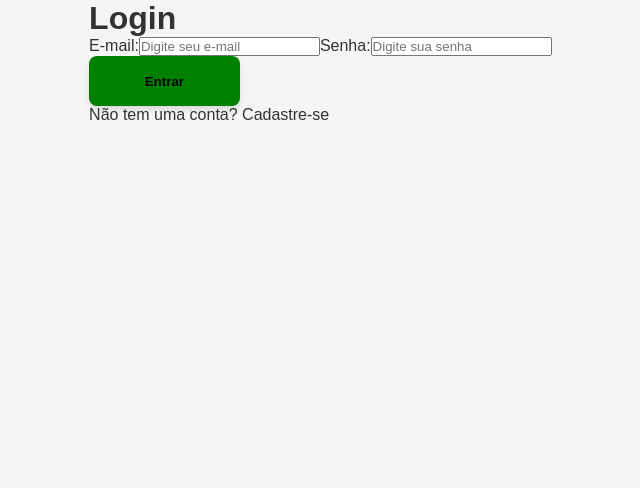
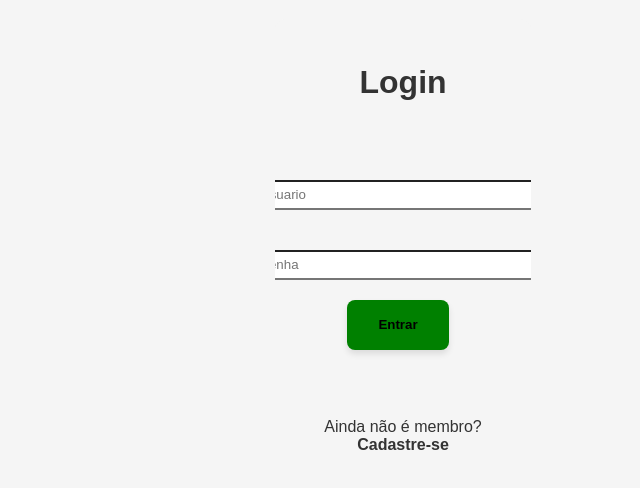
Before and after one commit to devJonatasSilva/mestres-da-sinuca, an Angular app: page /login in a window 1280 px wide. Shown: the top 488 px of the page, without its empty margins (300-940 px from the left). Built offline with nearby package versions, Linux system fonts and the light colour scheme.

Commit message:
altera tela de login, mudança de estilo

```diff
--- a/src/app/telalogin/telalogin.component.css
+++ b/src/app/telalogin/telalogin.component.css
@@ -0,0 +1,49 @@
+.login-container {
+  max-width: 60vh;
+  max-height: 60vh;
+  display: grid;
+  overflow: hidden;
+  justify-content: center;
+  align-items: center;
+  height: 60vh;
+  margin-top: 5%;
+  margin-left: 33%;
+  padding: 2vh;
+  text-align: center;
+  border-radius: 10px;
+  background-color: rgba(245, 245, 245, 0.8);
+}
+
+.login-container .logo {
+  width: 30vh;
+  justify-self: center;
+}
+
+.login-container .botoes {
+  display: flex;
+  justify-content: space-evenly;
+}
+
+.login-container form {
+  display: flex;
+  flex-direction: column;
+  flex-wrap: wrap;
+  margin-right: 10px;
+}
+
+.login-container form input {
+  width: 300px;
+  height: 30px;
+  border-radius: 5px;
+  padding: 10px;
+  margin: 20px;
+  /* margin-right: 10px; */
+}
+
+.login-container .green-button {
+  margin-top: 30px;
+}
+
+.login-container .label-cadastro {
+  margin-top: 10px;
+}
--- a/src/app/telalogin/telalogin.component.html
+++ b/src/app/telalogin/telalogin.component.html
@@ -1,21 +1,14 @@
 <div class="login-container">
   <h1>Login</h1>
 
-  <!-- Formulário de login -->
   <form id="login-form">
-      <label for="email">E-mail:</label>
-      <input type="email" id="email" name="email" required placeholder="Digite seu e-mail">
-
-      <label for="password">Senha:</label>
-      <input type="password" id="password" name="password" required placeholder="Digite sua senha">
-
+      <input type="text" id="usuario" name="email" required placeholder="Usuario">
+      <input type="password" id="password" name="password" required placeholder="Senha">
       <app-botao route="/home"> Entrar </app-botao>
-      <!-- <button type="submit" class="btn">Entrar</button> -->
   </form>
 
-  <!-- Link para a página de cadastro -->
-  <p>Não tem uma conta? <a href="/sinuca-app/statics/register.html">Cadastre-se</a></p>
-
-  <!-- Link para continuar como convidado
-  <p>Ou <a href="/sinuca-app/statics/main.html">continue como convidado</a></p> -->
+  <div class="label-cadastro">
+    <p>Ainda não é membro?</p>
+    <a href="/form-cadastro"><strong>Cadastre-se</strong></a>
+  </div>
 </div>
```
